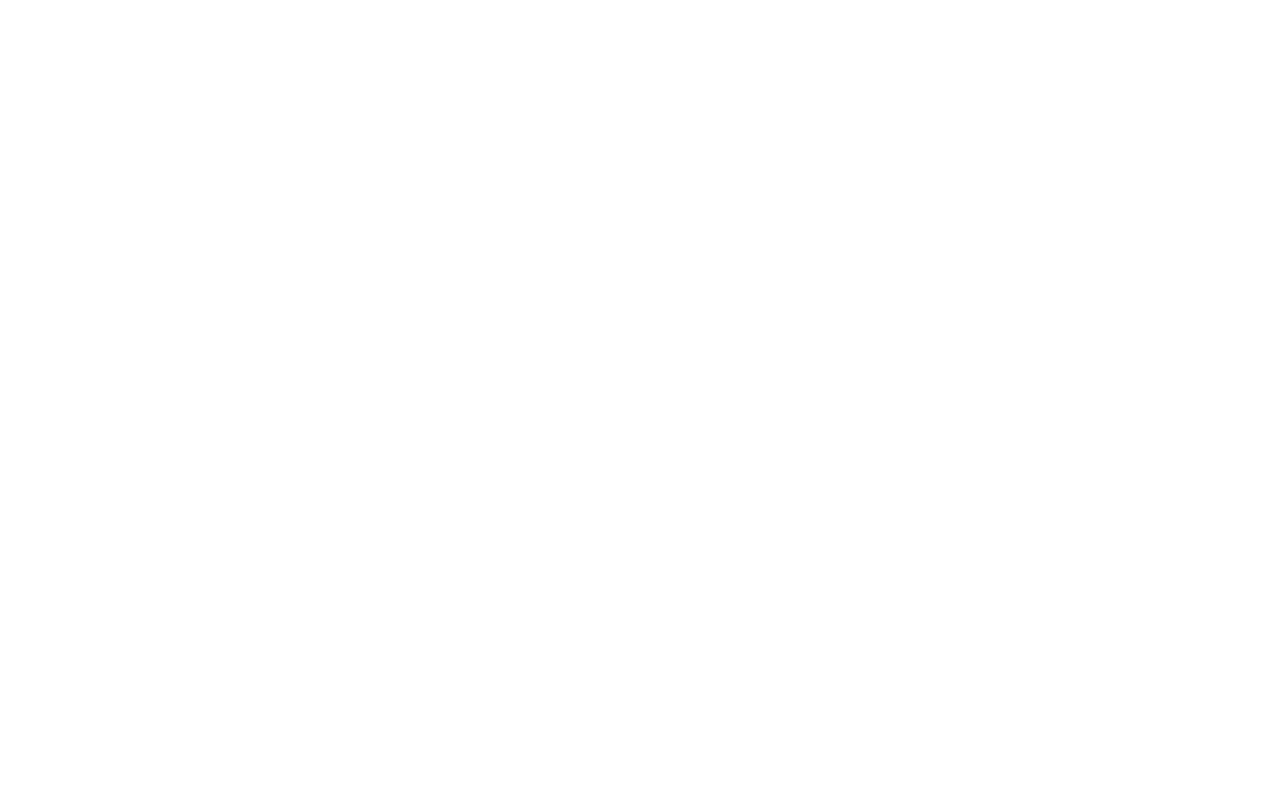
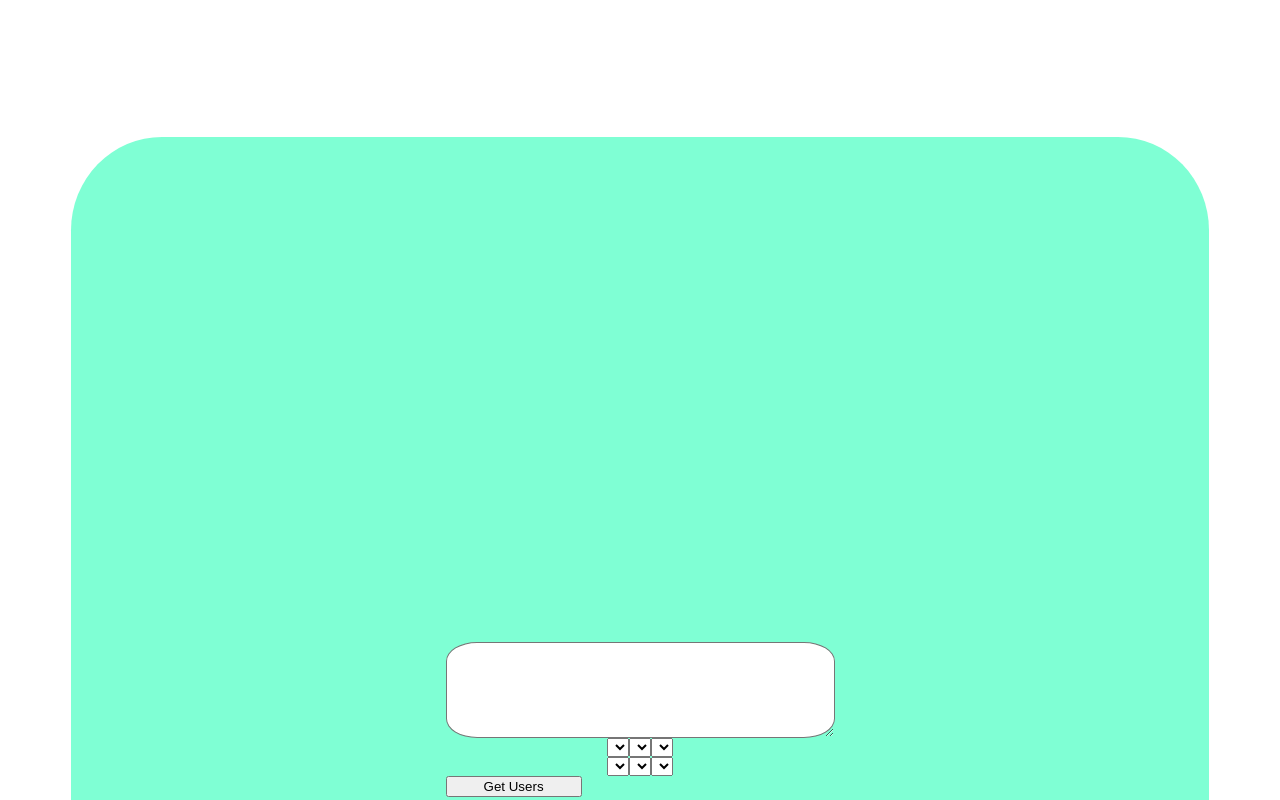
Before and after one commit to jckmo/tweet-scheduler, a React (Create React App) app: page / in a window 1280 px wide. Shown: the part 440-1240 px from the top of the page. Before the commit the page ends 800 px from the top, so only its background shows below. Built offline with nearby package versions, Linux system fonts and the light colour scheme.

Commit message:
build out rough skeleton of form

```diff
--- a/src/components/FetchUsers.jsx
+++ b/src/components/FetchUsers.jsx
@@ -11,9 +11,58 @@
 
   render() {
     return (
-      <>
-        <button onClick={this.getUsers}>Get Users</button>
-      </>
+      <div className='form-container'>
+        <textarea className='tweet-field'rows='6'></textarea>
+        <div className='month-day-year'>
+          <select>
+            <option></option>
+            <option></option>
+            <option></option>
+            <option></option>
+            <option></option>
+          </select>
+          <select>
+            <option></option>
+            <option></option>
+            <option></option>
+            <option></option>
+            <option></option>
+          </select>
+          <select>
+            <option></option>
+            <option></option>
+            <option></option>
+            <option></option>
+            <option></option>
+          </select>
+        </div>
+        <div className='hour-min-sec'>
+          <select>
+            <option></option>
+            <option></option>
+            <option></option>
+            <option></option>
+            <option></option>
+          </select>
+          <select>
+            <option></option>
+            <option></option>
+            <option></option>
+            <option></option>
+            <option></option>
+          </select>
+          <select>
+            <option></option>
+            <option></option>
+            <option></option>
+            <option></option>
+            <option></option>
+          </select>
+        </div>
+
+        {/* will become send button */}
+        <button className='send-tweet' onClick={this.getUsers}>Get Users</button>
+      </div>
     )
   }
 }
--- a/src/stylesheets/App.css
+++ b/src/stylesheets/App.css
@@ -2,14 +2,50 @@
   display: flex;
   justify-content: center;
   align-items: center;
-
 }
 
 .App {
   background-color: aquamarine;
   width: 90%;
-  height: 90%;
+  display: flex;
+  align-items: center;
+  justify-content: center;
+  margin-top: 45%;
+  border-radius: 8%/8%;
+  padding: 40% 0 40% 0;
+}
+
+.form-container {
+  flex-wrap: wrap;
+  display: flex;
+  /* align-items: center; */
+  /* justify-content: center; */
+}
+
+.tweet-field {
+  border-radius: 8%/20%;
+  width: 100%;
+}
+
+.button-container {
+  display: flex;
+
+}
+
+.send-tweet {
+  width: 35%;
+}
+
+.month-day-year {
+  width: 100%;
   display: flex;
   align-items: center;
   justify-content: center;
 }
+
+.hour-min-sec {
+  width: 100%;
+    display: flex;
+  align-items: center;
+  justify-content: center;
+}
```
